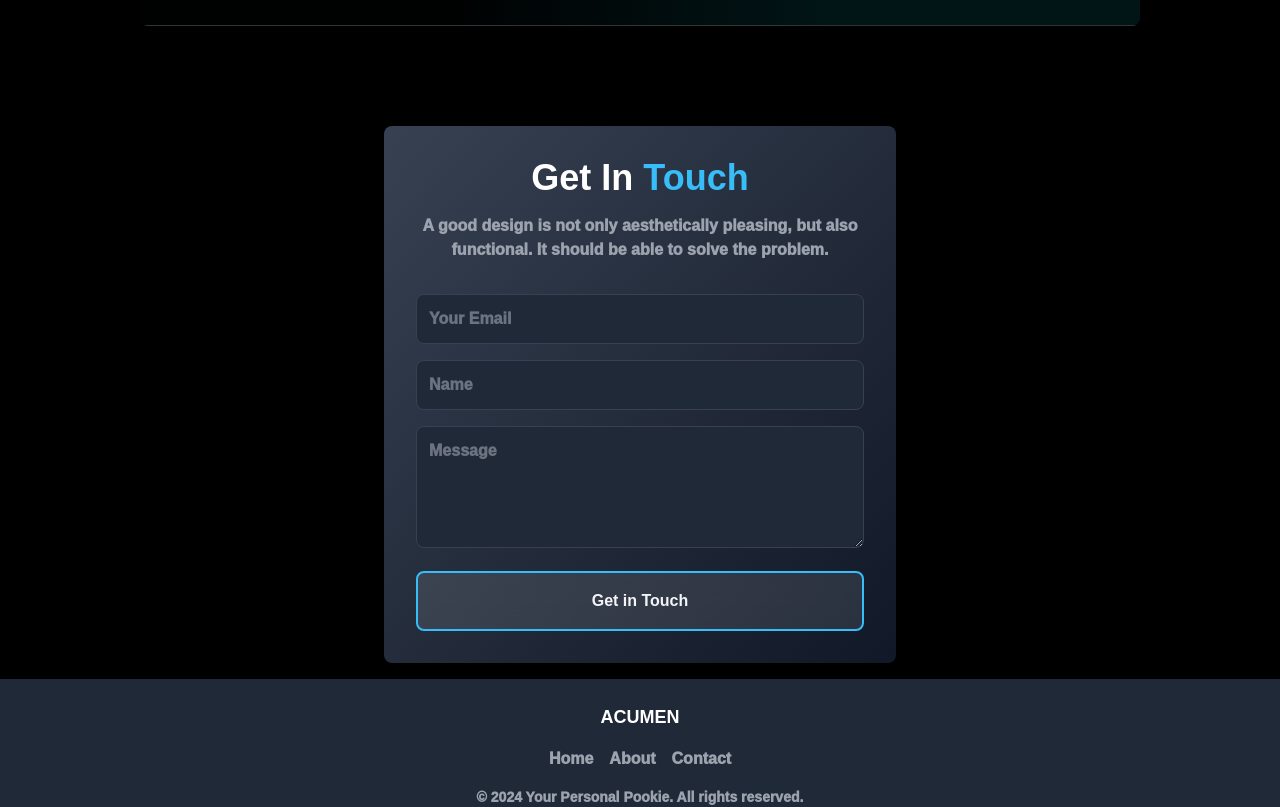
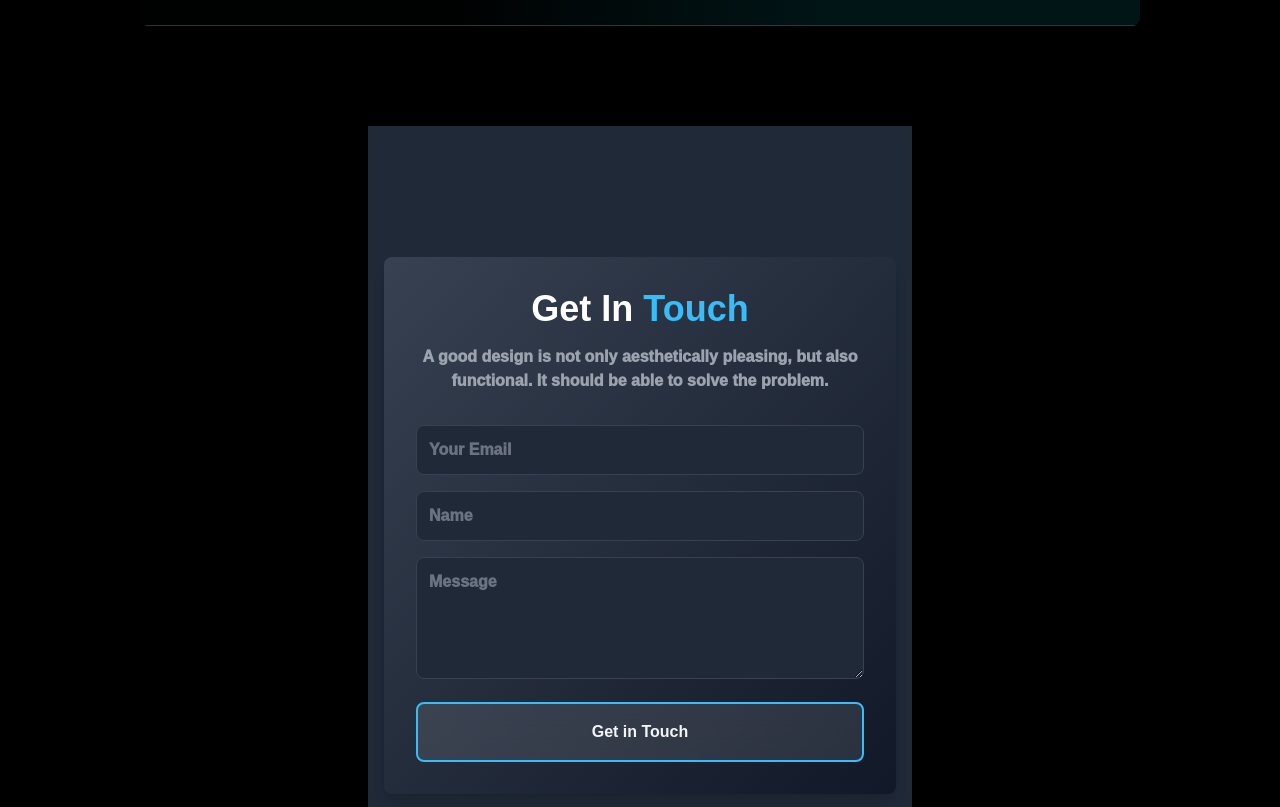
Before and after one commit to aaaaryaaa/hopeless-opus, a React (Create React App) app in the folder client/: page / in a window 1280 px wide. Shown: the part 880-1687 px from the top of the page. Built offline with nearby package versions, Linux system fonts and the light colour scheme; no server answers; a web font is replaced by a local one.

Commit message:
contact form pending

```diff
--- a/client/src/components/contactform.js
+++ b/client/src/components/contactform.js
@@ -1,5 +1,5 @@
 import React, { useState } from 'react';
-// import Globe from "../Resources/globe";
+import Globe from "";
 
 const ContactForm = () => {
 const [formData, setFormData] = useState({
@@ -30,6 +30,8 @@ const handleSubmit = (e) => {
 };
 
 return (
+    <div className="min-h-screen flex flex-col items-center justify-center bg-gray-800 relative p-4">
+        <image src={Globe} alt="Globe" className="absolute top-0 right-0 w-32 h-32 mt-12 mr-12" />
 
     <div className="max-w-lg w-full p-8 bg-gradient-to-br from-gray-700 to-gray-900 shadow-lg rounded-lg">
         <h2 className="text-4xl font-bold text-white mb-4">
@@ -87,6 +89,7 @@ return (
 
         </form>
     </div>
+    </div>
 
 );
 };
```
Also changed, not shown: client/src/Resources/image.png (added), 1 other file (tests, documents, lock files or other folders).
